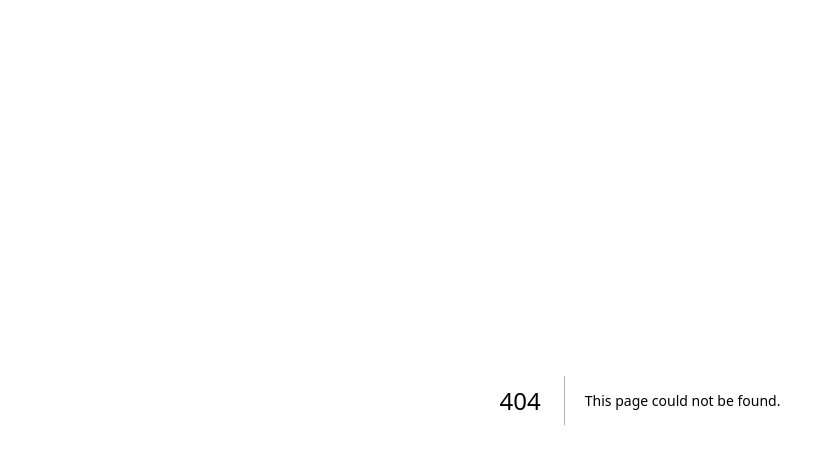
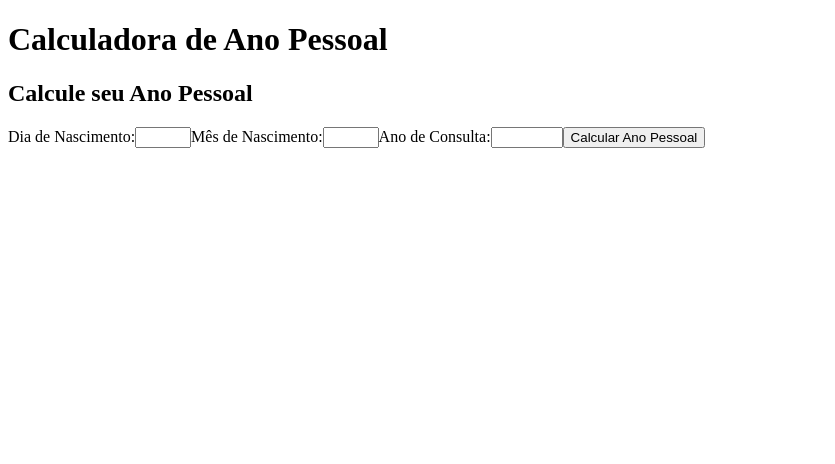
Before and after one commit to EL0ISA/pweb_projeto, a Next.js app: page /calculadora_ano_pessoal in a window 1280 px wide. Before the commit this address had no page. Shown: the top 464 px of the page, without its empty margins (0-835 px from the left). Built offline with nearby package versions, Linux system fonts and the light colour scheme.

Commit message:
feat: cálculo ano pessoal

```diff
--- /dev/null
+++ b/app/calculadora_ano_pessoal/page.js
@@ -0,0 +1,131 @@
+'use client';
+
+import { useState } from 'react';
+import { useRouter } from 'next/navigation';
+
+// Função para somar os dígitos de um número
+const somarDigitos = (numero) => {
+  return numero
+    .toString()
+    .split('')
+    .reduce((acc, curr) => acc + parseInt(curr), 0);
+};
+
+// Função para buscar os dados do ano pessoal no banco
+async function fetchAnoPessoal(ano) {
+  const response = await fetch(`http://localhost:3000/api/ano_pessoal/${ano}`);
+  if (!response.ok) {
+    throw new Error('Erro ao carregar o ano pessoal');
+  }
+  return response.json();
+}
+
+export default function AnoPessoal() {
+  const router = useRouter(); // Hook para navegação
+  const [diaNascimento, setDiaNascimento] = useState('');
+  const [mesNascimento, setMesNascimento] = useState('');
+  const [anoConsulta, setAnoConsulta] = useState('');
+  const [anoPessoal, setAnoPessoal] = useState(null);
+  const [anoPessoalDetails, setAnoPessoalDetails] = useState(null);
+  const [error, setError] = useState('');
+
+  const handleDiaChange = (e) => setDiaNascimento(e.target.value);
+  const handleMesChange = (e) => setMesNascimento(e.target.value);
+  const handleAnoConsultaChange = (e) => setAnoConsulta(e.target.value);
+
+  const calcularAnoPessoal = async () => {
+    if (!diaNascimento || !mesNascimento || !anoConsulta) {
+      setError('Por favor, preencha todos os campos.');
+      return;
+    }
+
+    try {
+      // Passo 1: Some os dígitos do Dia de Nascimento
+      const somaDia = somarDigitos(diaNascimento);
+
+      // Passo 2: Some o Mês de Nascimento
+      const somaMes = parseInt(mesNascimento);
+
+      // Passo 3: Calcule o Ano Universal somando os dígitos do Ano de Consulta
+      const somaAnoUniversal = somarDigitos(anoConsulta);
+
+      // Passo 4: Some os Resultados Obtidos
+      const somaTotal = somaDia + somaMes + somaAnoUniversal;
+
+      // Passo 5: Reduza a Soma a um Número de 1 a 9
+      let anoPessoalCalc = somaTotal;
+      while (anoPessoalCalc > 9) {
+        anoPessoalCalc = somarDigitos(anoPessoalCalc);
+      }
+
+      setAnoPessoal(anoPessoalCalc);
+
+      // Buscar informações sobre o Ano Pessoal
+      const anoPessoalInfo = await fetchAnoPessoal(anoPessoalCalc);
+      setAnoPessoalDetails(anoPessoalInfo);
+    } catch (err) {
+      console.error('Erro ao calcular o Ano Pessoal:', err);
+      setError('Erro ao calcular o Ano Pessoal');
+    }
+  };
+
+  return (
+    <div>
+      <h1>Calculadora de Ano Pessoal</h1>
+
+      {/* Dados de Nascimento */}
+      <div>
+        <h2>Calcule seu Ano Pessoal</h2>
+        <label htmlFor="diaNascimento">Dia de Nascimento:</label>
+        <input
+          type="number"
+          id="diaNascimento"
+          value={diaNascimento}
+          onChange={handleDiaChange}
+          required
+          min="1"
+          max="31"
+        />
+
+        <label htmlFor="mesNascimento">Mês de Nascimento:</label>
+        <input
+          type="number"
+          id="mesNascimento"
+          value={mesNascimento}
+          onChange={handleMesChange}
+          required
+          min="1"
+          max="12"
+        />
+
+        <label htmlFor="anoConsulta">Ano de Consulta:</label>
+        <input
+          type="number"
+          id="anoConsulta"
+          value={anoConsulta}
+          onChange={handleAnoConsultaChange}
+          required
+          min="1900"
+          max="2100"
+        />
+
+        <button onClick={calcularAnoPessoal}>Calcular Ano Pessoal</button>
+
+        {anoPessoal && (
+          <div>
+            <p>Ano Pessoal: {anoPessoal}</p>
+            {anoPessoalDetails && (
+              <div>
+                <h3>{anoPessoalDetails.nome}</h3>
+                <p>{anoPessoalDetails.descricao}</p>
+                <button onClick={() => router.push(`/ano_pessoal/${anoPessoal}`)}>Mais Detalhes</button>
+              </div>
+            )}
+          </div>
+        )}
+      </div>
+
+      {error && <p style={{ color: 'red' }}>{error}</p>}
+    </div>
+  );
+}
```
Also changed, not shown: app/calculadora_arcano/page.js (renamed from app/calculadora/page.js).
